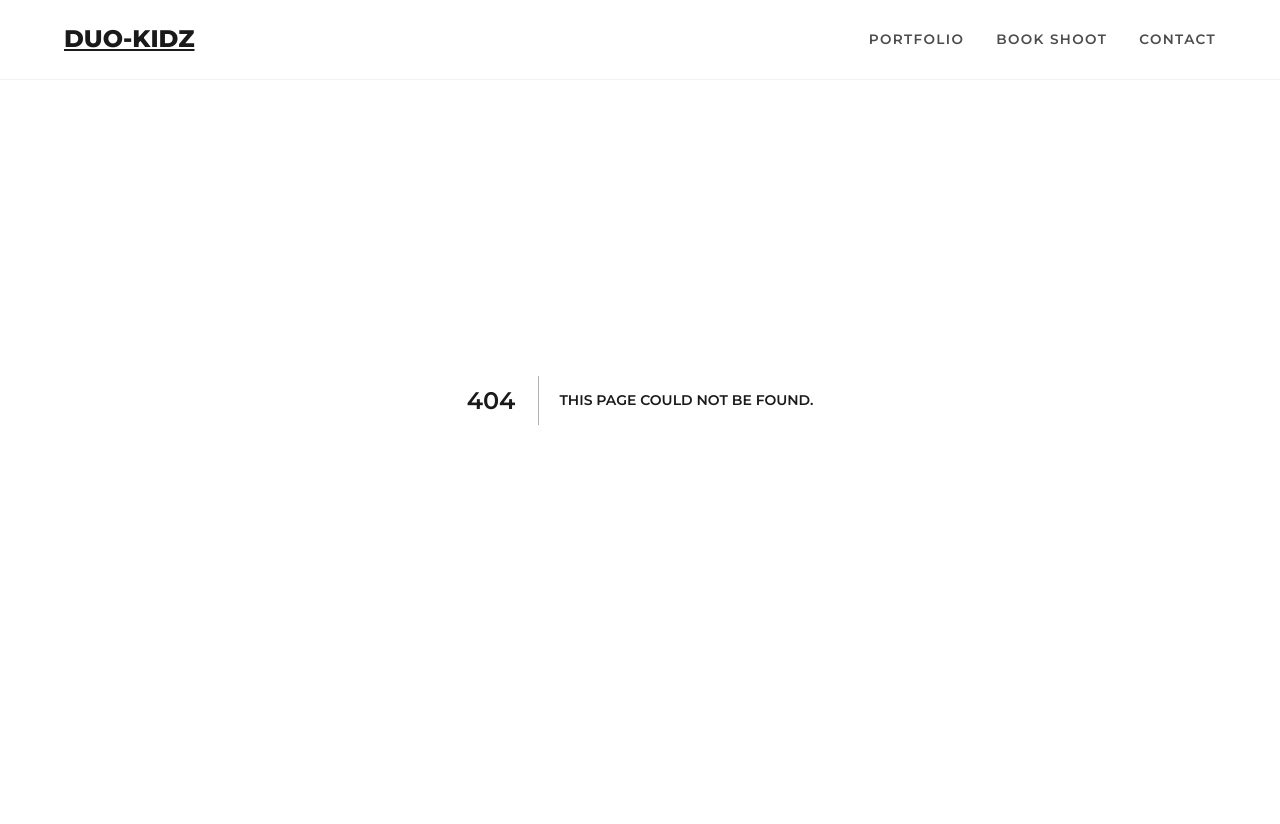
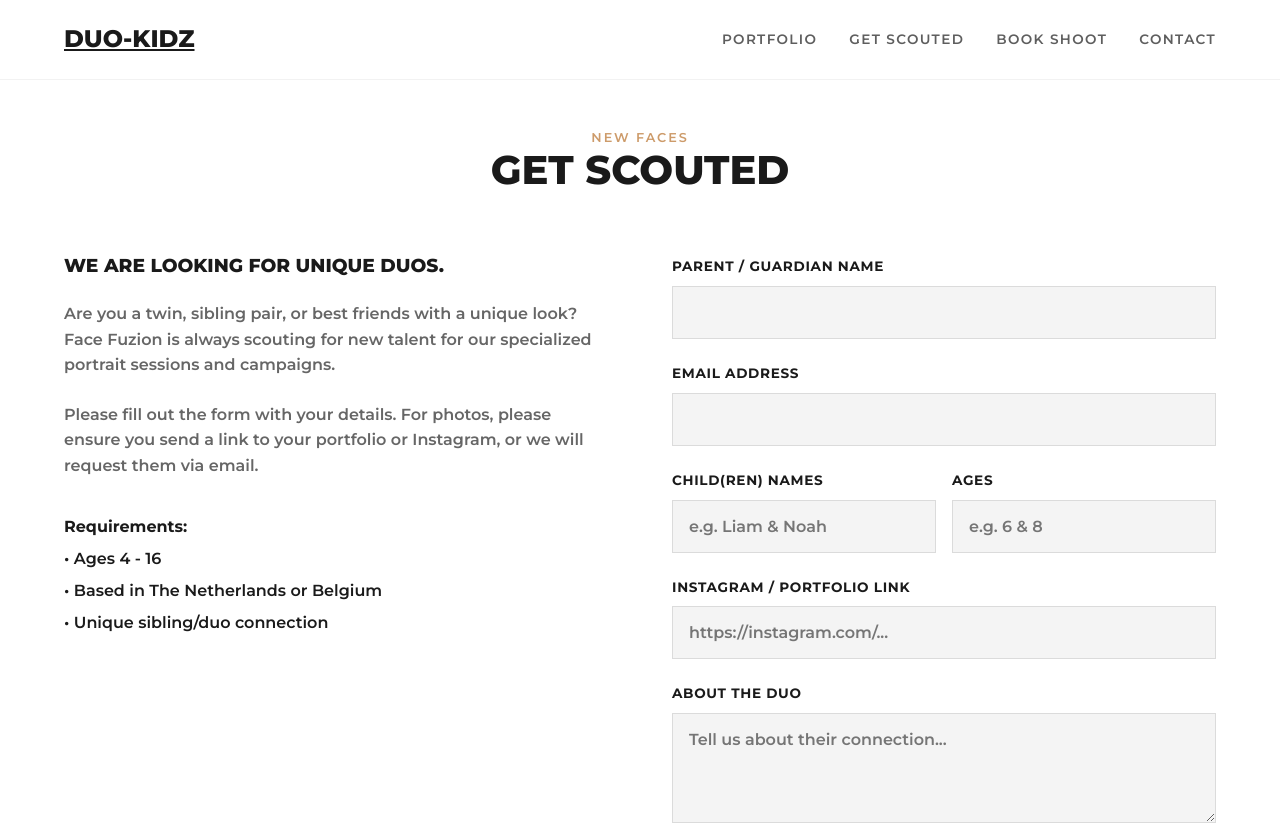
Before and after one commit to IMS-2411/kidz-management-duo, a Next.js app: page /scouting in a window 1280 px wide. Before the commit this address had no page. Shown: the top 824 px of the page. Built offline with nearby package versions, Linux system fonts and the light colour scheme.

Commit message:
Add Scouting page and navigation link

```diff
--- /dev/null
+++ b/src/app/scouting/page.tsx
@@ -0,0 +1,165 @@
+'use client';
+
+import { useState } from 'react';
+import { motion } from 'framer-motion';
+
+export default function ScoutingPage() {
+    const [formData, setFormData] = useState({
+        parentName: '',
+        email: '',
+        childName: '',
+        age: '',
+        height: '',
+        instagram: '',
+        message: ''
+    });
+    const [status, setStatus] = useState<'idle' | 'submitting' | 'success' | 'error'>('idle');
+
+    const handleChange = (e: React.ChangeEvent<HTMLInputElement | HTMLTextAreaElement>) => {
+        setFormData(prev => ({ ...prev, [e.target.id]: e.target.value }));
+    };
+
+    const handleSubmit = async (e: React.FormEvent) => {
+        e.preventDefault();
+        setStatus('submitting');
+
+        // Simulate API call
+        await new Promise(resolve => setTimeout(resolve, 1500));
+
+        // For now, we just simulate success.
+        // In a real app, this would POST to /api/scouting which uses Resend/SendGrid.
+        setStatus('success');
+    };
+
+    if (status === 'success') {
+        return (
+            <div className="container section-padding" style={{ textAlign: 'center', minHeight: '60vh' }}>
+                <motion.div initial={{ opacity: 0, scale: 0.9 }} animate={{ opacity: 1, scale: 1 }}>
+                    <h1 style={{ fontSize: '2.5rem', marginBottom: '1rem' }}>Application Received</h1>
+                    <p style={{ maxWidth: '500px', margin: '0 auto', color: 'var(--color-muted)' }}>
+                        Thank you for your interest in "Face Fuzion".
+                        We will review your application and contact you if there is a potential match for our duo shoots.
+                    </p>
+                    <button
+                        onClick={() => setStatus('idle')}
+                        className="btn"
+                        style={{ marginTop: '2rem' }}
+                    >
+                        Submit Another
+                    </button>
+                </motion.div>
+            </div>
+        );
+    }
+
+    return (
+        <div className="container section-padding">
+            <div className="section-header">
+                <p>New Faces</p>
+                <h2>Get Scouted</h2>
+            </div>
+
+            <div className="booking-wrapper" style={{ alignItems: 'start' }}>
+                <div className="booking-info">
+                    <h3 style={{ marginBottom: '1.5rem' }}>We are looking for unique duos.</h3>
+                    <p style={{ color: 'var(--color-muted)', marginBottom: '1.5rem' }}>
+                        Are you a twin, sibling pair, or best friends with a unique look?
+                        Face Fuzion is always scouting for new talent for our specialized portrait sessions and campaigns.
+                    </p>
+                    <p style={{ color: 'var(--color-muted)', marginBottom: '2rem' }}>
+                        Please fill out the form with your details.
+                        For photos, please ensure you send a link to your portfolio or Instagram, or we will request them via email.
+                    </p>
+
+                    <ul style={{ listStyle: 'none', color: 'var(--color-text)', lineHeight: '2' }}>
+                        <li><strong>Requirements:</strong></li>
+                        <li>• Ages 4 - 16</li>
+                        <li>• Based in The Netherlands or Belgium</li>
+                        <li>• Unique sibling/duo connection</li>
+                    </ul>
+                </div>
+
+                <form onSubmit={handleSubmit} className="booking-form">
+                    <div className="form-group">
+                        <label htmlFor="parentName">Parent / Guardian Name</label>
+                        <input
+                            type="text"
+                            id="parentName"
+                            className="form-control"
+                            required
+                            value={formData.parentName}
+                            onChange={handleChange}
+                        />
+                    </div>
+
+                    <div className="form-group">
+                        <label htmlFor="email">Email Address</label>
+                        <input
+                            type="email"
+                            id="email"
+                            className="form-control"
+                            required
+                            value={formData.email}
+                            onChange={handleChange}
+                        />
+                    </div>
+
+                    <div style={{ display: 'grid', gridTemplateColumns: '1fr 1fr', gap: '1rem' }}>
+                        <div className="form-group">
+                            <label htmlFor="childName">Child(ren) Names</label>
+                            <input
+                                type="text"
+                                id="childName"
+                                className="form-control"
+                                placeholder="e.g. Liam & Noah"
+                                required
+                                value={formData.childName}
+                                onChange={handleChange}
+                            />
+                        </div>
+                        <div className="form-group">
+                            <label htmlFor="age">Ages</label>
+                            <input
+                                type="text"
+                                id="age"
+                                className="form-control"
+                                placeholder="e.g. 6 & 8"
+                                required
+                                value={formData.age}
+                                onChange={handleChange}
+                            />
+                        </div>
+                    </div>
+
+                    <div className="form-group">
+                        <label htmlFor="instagram">Instagram / Portfolio Link</label>
+                        <input
+                            type="url"
+                            id="instagram"
+                            className="form-control"
+                            placeholder="https://instagram.com/..."
+                            value={formData.instagram}
+                            onChange={handleChange}
+                        />
+                    </div>
+
+                    <div className="form-group">
+                        <label htmlFor="message">About the Duo</label>
+                        <textarea
+                            id="message"
+                            className="form-control"
+                            rows={4}
+                            placeholder="Tell us about their connection..."
+                            value={formData.message}
+                            onChange={handleChange}
+                        ></textarea>
+                    </div>
+
+                    <button type="submit" className="btn" style={{ width: '100%' }} disabled={status === 'submitting'}>
+                        {status === 'submitting' ? 'Sending...' : 'Send Application'}
+                    </button>
+                </form>
+            </div>
+        </div>
+    );
+}
--- a/src/components/Header.tsx
+++ b/src/components/Header.tsx
@@ -7,9 +7,10 @@ export default function Header() {
                 Duo-kidz
             </Link>
             <nav>
-                <Link href="#portfolio">Portfolio</Link>
-                <Link href="#booking">Book Shoot</Link>
-                <Link href="#contact">Contact</Link>
+                <Link href="/#portfolio">Portfolio</Link>
+                <Link href="/scouting">Get Scouted</Link>
+                <Link href="/#booking">Book Shoot</Link>
+                <Link href="/#contact">Contact</Link>
             </nav>
         </header>
     );
```
